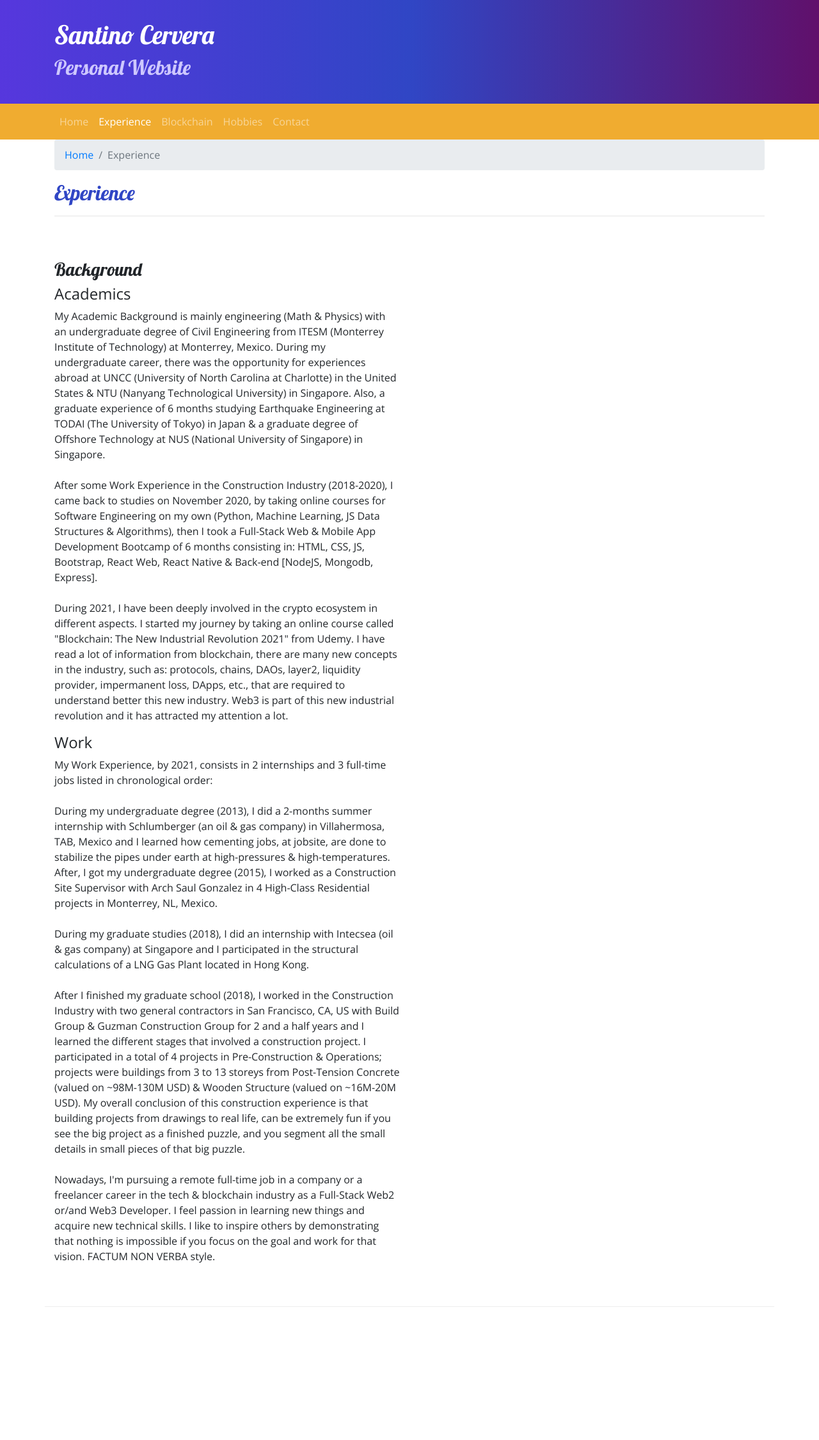
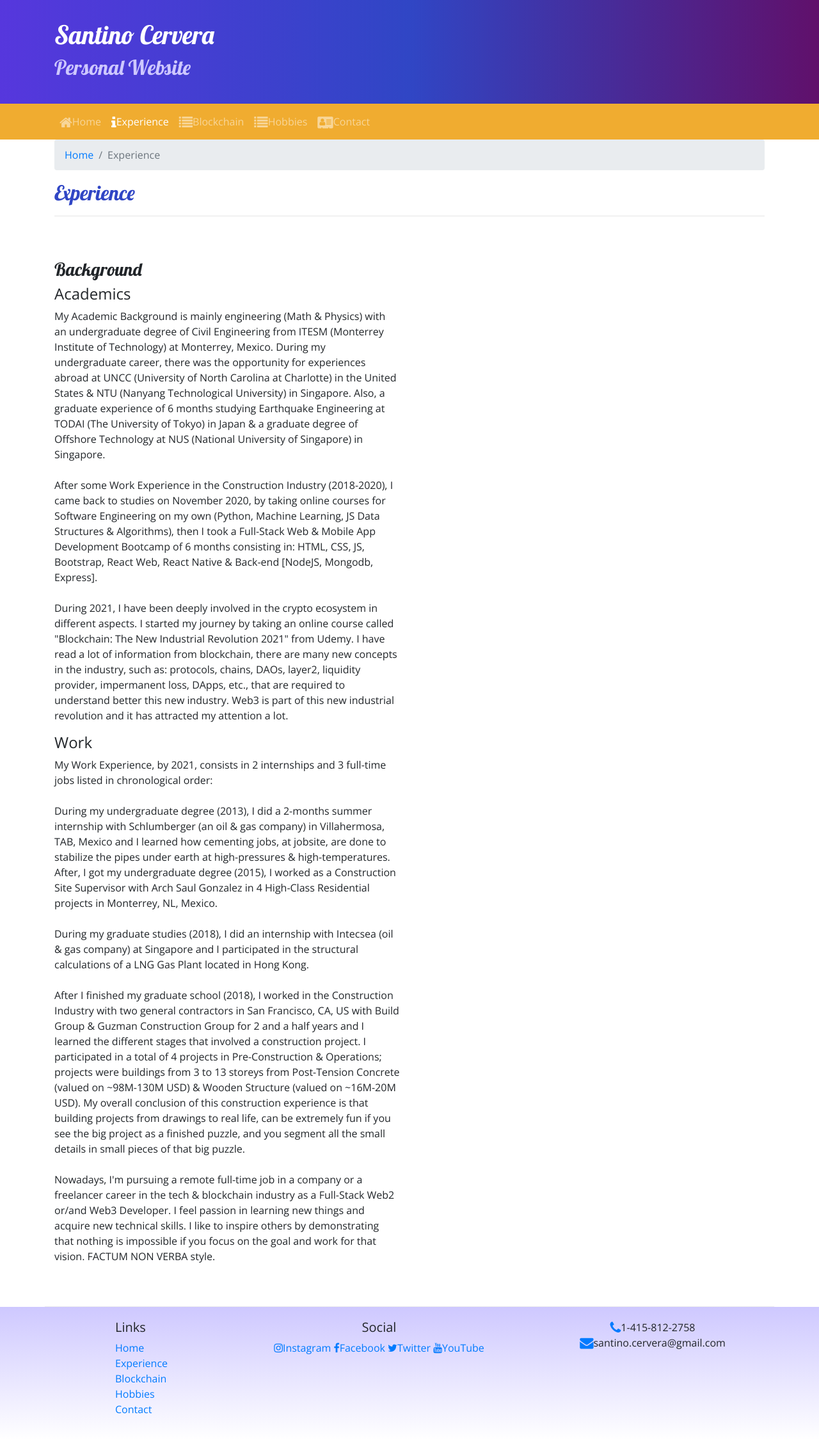
Before and after one commit to santinocc/santinocc.github.io, a website: page experience.html in a window 1280 px wide. Shown: the whole page at 64% size. Before the commit the page ends 2042 px from the top, so only its background shows below. Drawn offline with nearby package versions, Linux system fonts and the light colour scheme.

Commit message:
5th: Icons for Navbar & Footer

```diff
--- a/experience.html
+++ b/experience.html
@@ -10,6 +10,7 @@
         <link rel="stylesheet" href="node_modules/bootstrap/dist/css/bootstrap.min.css" />
 
         <!-- Additional CSS must be placed after Bootstrap CSS -->
+        <link rel="stylesheet" href="node_modules/font-awesome/css/font-awesome.min.css" />
         <link rel="stylesheet" href="https://fonts.googleapis.com/css?family=Lobster|Open+Sans" />
         <link rel="stylesheet" href="css/styles.css" />
 
@@ -36,11 +37,11 @@
             </button>
             <div class="collapse navbar-collapse" id="myNavbar">
                 <ul class="navbar-nav">
-                    <li class="nav-item"><a class="nav-link" href="index.html">Home</a></li>
-                    <li class="nav-item active"><a class="nav-link" href="experience.html">Experience</a></li>
-                    <li class="nav-item"><a class="nav-link" href="#">Blockchain</a></li>
-                    <li class="nav-item"><a class="nav-link" href="#">Hobbies</a></li>
-                    <li class="nav-item"><a class="nav-link" href="#">Contact</a></li>
+                    <li class="nav-item"><a class="nav-link" href="index.html"><i class="fa fa-home fa-lg"></i>Home</a></li>
+                    <li class="nav-item active"><a class="nav-link" href="#"><i class="fa fa-info fa-lg"></i>Experience</a></li>
+                    <li class="nav-item"><a class="nav-link" href="#"><i class="fa fa-list fa-lg"></i>Blockchain</a></li>
+                    <li class="nav-item"><a class="nav-link" href="#"><i class="fa fa-list fa-lg"></i>Hobbies</a></li>
+                    <li class="nav-item"><a class="nav-link" href="#"><i class="fa fa-address-card fa-lg"></i>Contact</a></li>
                 </ul>
             </div>
         </div>
@@ -104,6 +105,38 @@
         </div>
     </div>
 
+    <footer>
+        <div class="container">
+            <div class="row">
+                <div class="col-4 col-sm-2 offset-1">
+                    <h5>Links</h5>
+                    <ul class="list-unstyled">
+                        <li><a href="#">Home</a></li>
+                        <li><a href="experience.html">Experience</a></li>
+                        <li><a href="#">Blockchain</a></li>
+                        <li><a href="#">Hobbies</a></li>
+                        <li><a href="#">Contact</a></li>
+                    </ul>
+                </div>
+                <div class="col-6 col-sm-5 text-center">
+                    <h5>Social</h5>
+                    <a href="http://instagram.com/"><i class="fa fa-instagram"></i>Instagram</a>
+                    <a href="http://facebook.com/"><i class="fa fa-facebook"></i>Facebook</a>
+                    <a href="http://twitter.com/"><i class="fa fa-twitter"></i>Twitter</a>
+                    <a href="http://youtube.com/"><i class="fa fa-youtube"></i>YouTube</a>
+                </div>
+                <div class="col-sm-4 text-center">
+                    <i class="fa fa-phone fa-lg text-primary"></i>1-415-812-2758<br />
+                    <i class="fa fa-envelope fa-lg text-primary"></i>santino.cervera@gmail.com
+                </div>
+            </div>
+        </div>
+    </footer>
+
+    <!-- jQuery must come first, then Popper.js, then the Bootstrap JavaScript plugins.-->
+    <script src="node_modules/jquery/dist/jquery.slim.min.js"></script>
+    <script src="node_modules/popper.js/dist/umd/popper.min.js"></script>
+    <script src="node_modules/bootstrap/dist/js/bootstrap.min.js"></script>
 </body>
 
 </html>
--- a/package.json
+++ b/package.json
@@ -7,7 +7,7 @@
     "lite": "lite-server",
     "start": "npm run lite",
     "test": "echo \"Error: no test specified\" && exit 1"
- },
+  },
   "repository": {
     "type": "git",
     "url": "git+https://github.com/Santi-dog/personalWebsite.git"
@@ -23,6 +23,7 @@
   },
   "dependencies": {
     "bootstrap": "^4.5.2",
+    "font-awesome": "^4.7.0",
     "jquery": "^3.5.1",
     "popper.js": "^1.16.1"
   }
```
Also changed, not shown: index.html (+12 -11 lines), 1 other file.
